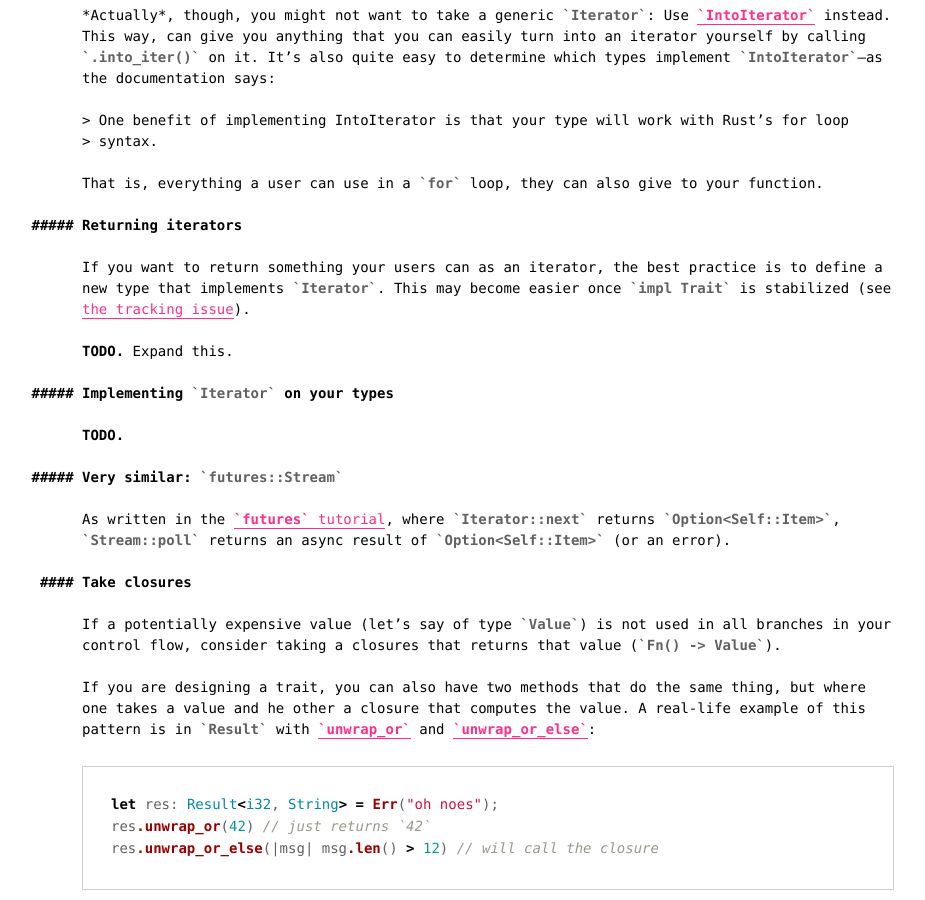
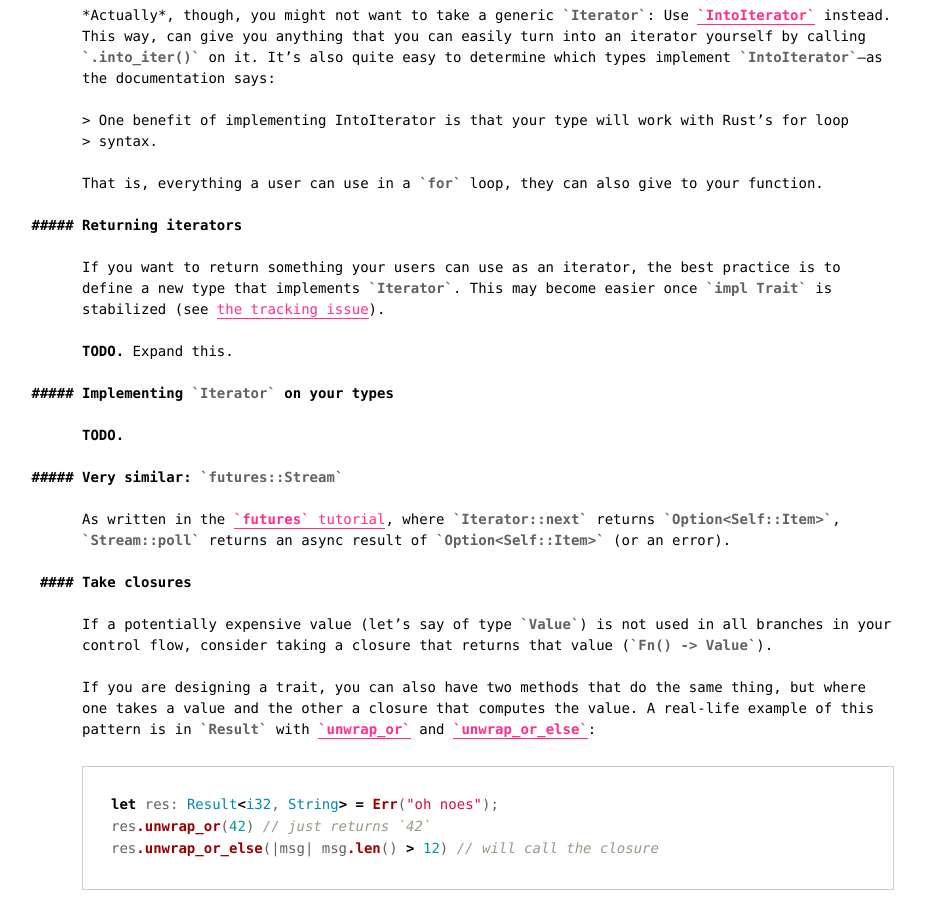
Before and after one commit to killercup/scribbles, a Jekyll site: the page built from _posts/2016-07-21-elegant-apis-in-rust.md, in a window 1280 px wide and 900 px high, scrolled down 4847 px. Shown: the whole window, without its empty margins (152-1077 px from the left). Built offline with Jekyll 4.4.1, drawn with Linux system fonts in a browser that asks for light colours.

Commit message:
Fix some typos

```diff
--- a/_posts/2016-07-21-elegant-apis-in-rust.md
+++ b/_posts/2016-07-21-elegant-apis-in-rust.md
@@ -177,7 +177,7 @@ That is, everything a user can use in a `for` loop, they can also give to your f
 
 ##### Returning iterators
 
-If you want to return something your users can as an iterator, the best practice is to define a new type that implements `Iterator`. This may become easier once `impl Trait` is stabilized (see [the tracking issue][rust-34511]).
+If you want to return something your users can use as an iterator, the best practice is to define a new type that implements `Iterator`. This may become easier once `impl Trait` is stabilized (see [the tracking issue][rust-34511]).
 
 **TODO.** Expand this.
 
@@ -195,9 +195,9 @@ As written in the [`futures` tutorial][futures-tut-stream], where `Iterator::nex
 
 #### Take closures
 
-If a potentially expensive value (let's say of type `Value`) is not used in all branches in your control flow, consider taking a closures that returns that value (`Fn() -> Value`).
+If a potentially expensive value (let's say of type `Value`) is not used in all branches in your control flow, consider taking a closure that returns that value (`Fn() -> Value`).
 
-If you are designing a trait, you can also have two methods that do the same thing, but where one takes a value and he other a closure that computes the value. A real-life example of this pattern is in `Result` with [`unwrap_or`] and [`unwrap_or_else`]:
+If you are designing a trait, you can also have two methods that do the same thing, but where one takes a value and the other a closure that computes the value. A real-life example of this pattern is in `Result` with [`unwrap_or`] and [`unwrap_or_else`]:
 
 [`unwrap_or`]: https://doc.rust-lang.org/std/result/enum.Result.html#method.unwrap_or
 [`unwrap_or_else`]: https://doc.rust-lang.org/std/result/enum.Result.html#method.unwrap_or_else
```
